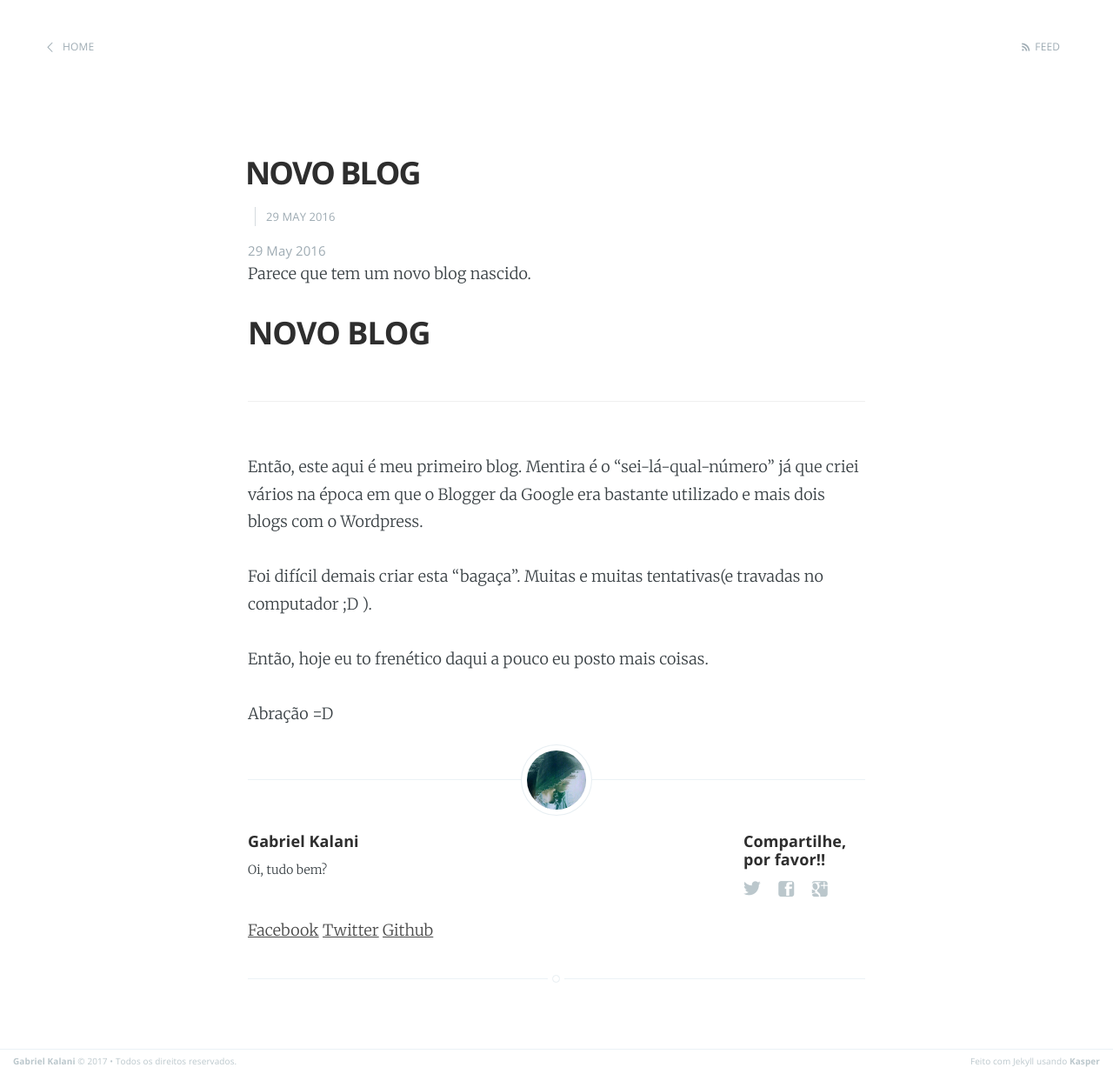
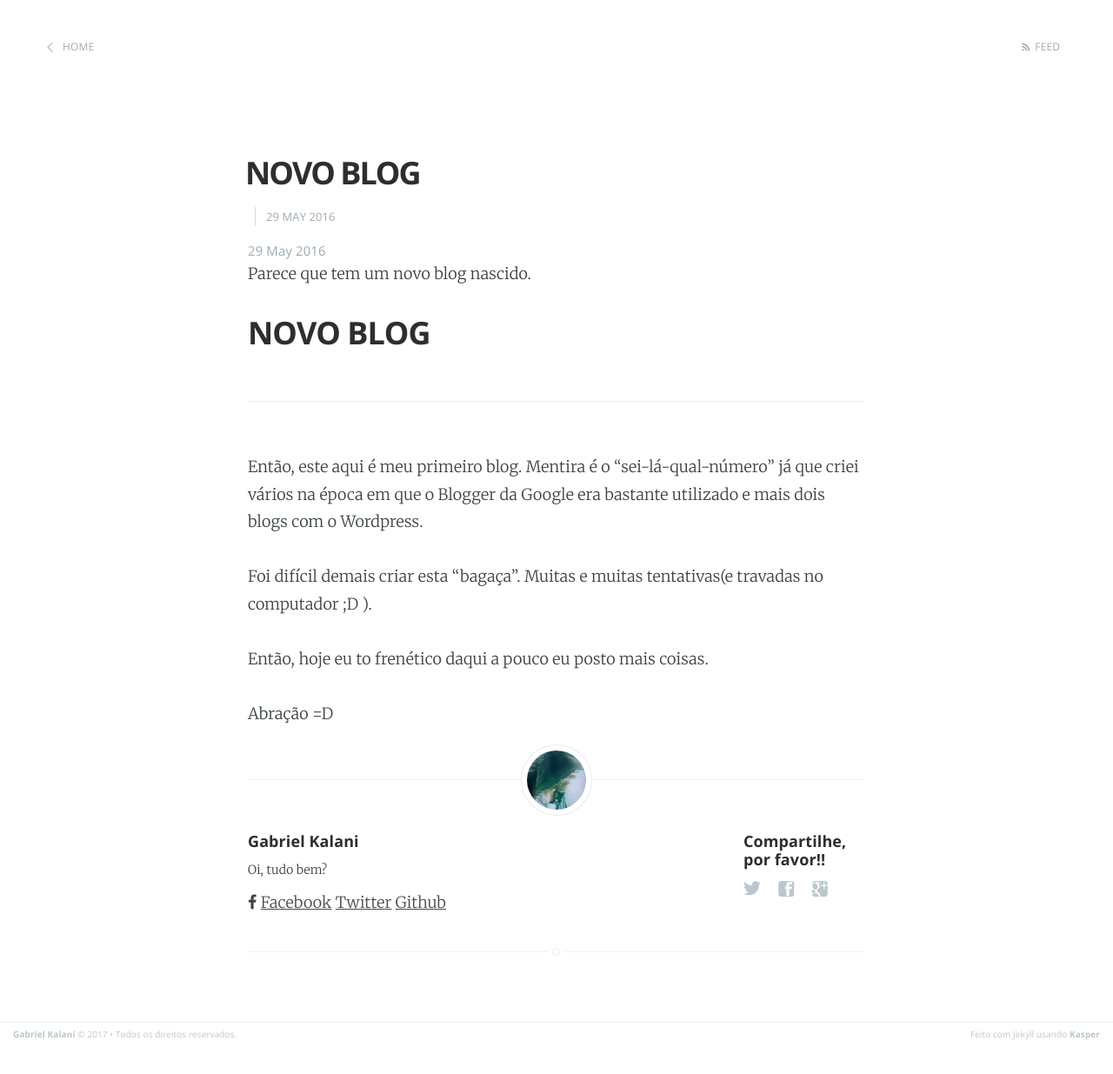
Before and after one commit to gkal19/blog, a Jekyll site: the page built from _posts/2016-05-29-novo-blog.markdown, in a window 1280 px wide. Shown: the whole page at 87% size. Built offline with Jekyll 4.4.1, drawn with Linux system fonts in a browser that asks for light colours; nearby versions of some CDN libraries; comment, search, counter and statistics services are not loaded; after the commit the page ends 1203 px from its top, so only the background shows below that.

Commit message:
Auto commit-push

```diff
--- a/_layouts/post.html
+++ b/_layouts/post.html
@@ -77,7 +77,7 @@ post_class: post-template
                     <p>
                         Oi, tudo bem?
                     </p>
-                    <br>
+                    <i class="fa fa-facebook" aria-hidden="true" href="http://www.facebook.com/gkal19" target="_blank"></i>
                     <a href="http://www.facebook.com/gkal19" target="_blank">Facebook</a>
                     <a href="http://www.twitter.com/gkal19" target="_blank">Twitter</a>
                     <a href="http://www.github.com/gkal19" target="_blank">Github</a>
```
